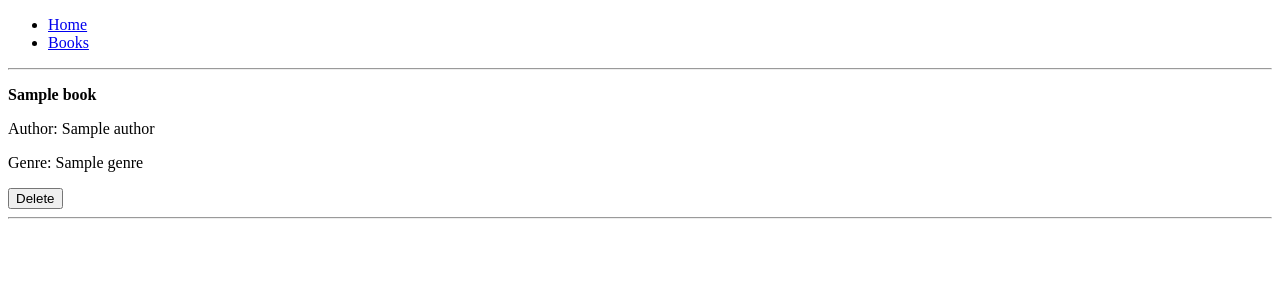
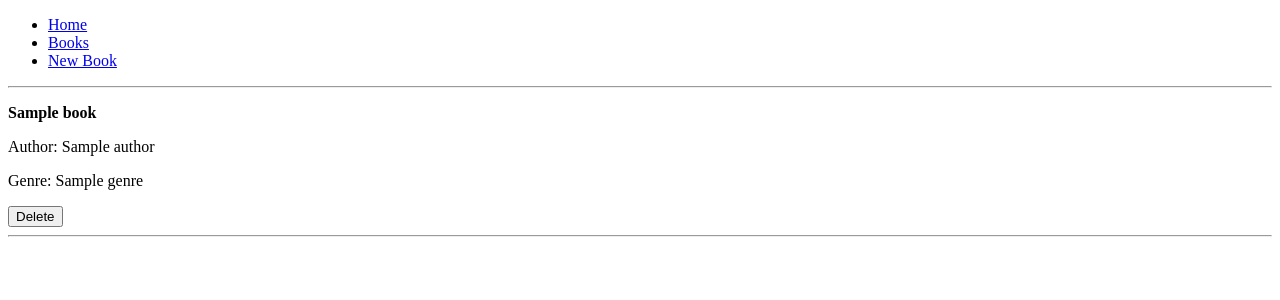
Before and after one commit to MCardwe/full_stack_lab_week_4, a Flask app: page /books in a window 1280 px wide. Shown: the top 300 px of the page. Run offline with Flask 2, Linux system fonts and the light colour scheme; a database or web service that is not in the repository returns one stand-in record (values such as "Sample title"); some libraries are stand-ins or nearby versions.

Commit message:
added new.html and new book in nav bar, not working yet

```diff
--- a/controllers/books_controller.py
+++ b/controllers/books_controller.py
@@ -16,3 +16,8 @@ def show_books():
 def delete_book(id):
     book_repository.delete(id)
     return redirect('/books')
+
+@books_blueprint.route("/books/new", methods = ["GET"])
+def create_book():
+    authors = author_repository.select_all()
+    return render_template("books/new.html", authors = authors)
--- a/templates/base.html
+++ b/templates/base.html
@@ -12,6 +12,7 @@
             <ul>
                 <li><a href='/'>Home</a></li>
                 <li><a href='/books'>Books</a></li>
+                <li><a href='/books/new'>New Book</a></li>
             </ul>
         </nav>
     </header>
```
Also changed, not shown: templates/books/new.html (added).
